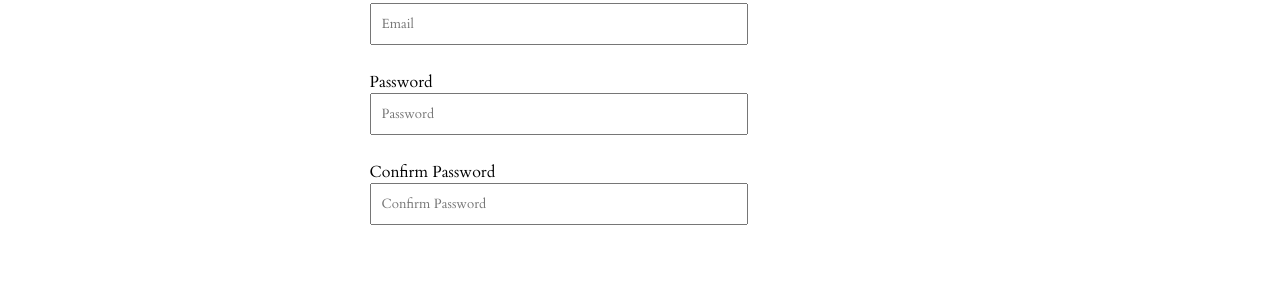
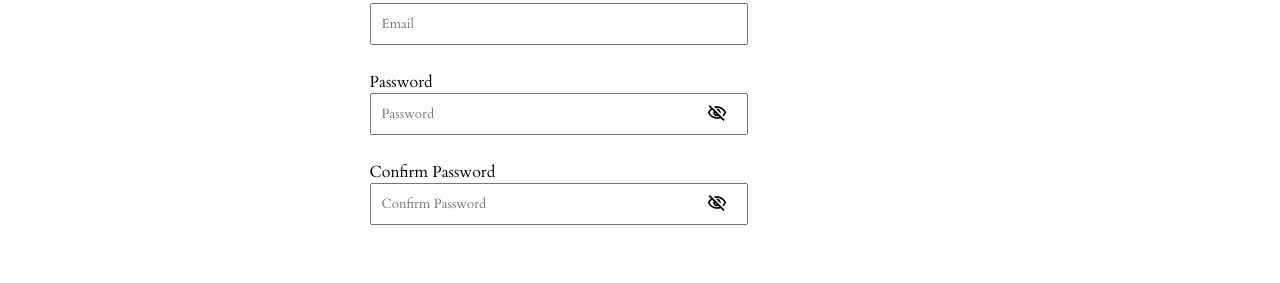
Before and after one commit to promise-J/flimzyClient, a React (Create React App) app: page /starting in a window 1280 px wide. Both pictures are taken after a click on the button "Next". Shown: the part 363-646 px from the top of the page. Built offline with nearby package versions, Linux system fonts and the light colour scheme; no server answers; a web font is replaced by a local one.

Commit message:
deploy the starter page

```diff
--- a/src/components/AllUsersView.jsx
+++ b/src/components/AllUsersView.jsx
@@ -2,7 +2,7 @@ import React, { useState } from 'react'
 import { IoIosArrowUp } from 'react-icons/io'
 import ProfilePic from '../images/profileBlank.png'
 import { AiOutlineDown } from 'react-icons/ai'
-import { useDispatch, useSelector } from 'react-redux'
+import { useSelector } from 'react-redux'
 import { makeRequest } from '../utils/apiCalls'
 import { toast } from 'react-toastify'
 
@@ -10,7 +10,7 @@ import { toast } from 'react-toastify'
 
 const AllUsersView = ({searchName}) => {
     const [showExtra, setShowExtra] = useState(false)
-    const dispatch = useDispatch()
+    // const dispatch = useDispatch()
 
     const { userList } = useSelector(state => state.user)
 
--- a/src/components/ChatList.jsx
+++ b/src/components/ChatList.jsx
@@ -6,7 +6,7 @@ import { makeRequest } from '../utils/apiCalls'
 import {format} from 'timeago.js'
 import { setPopImg, setShowImg } from '../redux/chatSlice'
 // import { setSelectedChatCompare } from '../redux/chatSlice'
-const REACT_APP_BACKEND_URL = process.env.REACT_APP_BACKEND_URL
+// const REACT_APP_BACKEND_URL = process.env.REACT_APP_BACKEND_URL
 
 
 const ChatList = ({chat, notifications, setNotifications}) => {
@@ -15,7 +15,7 @@ const ChatList = ({chat, notifications, setNotifications}) => {
     const {user: currentUser} = useSelector(state=> state.user)
     const {singleLoad} = useSelector(state=> state.message)
     const [lastMsg, setLastMsg] = useState('')
-    const PF = REACT_APP_BACKEND_URL
+    // const PF = REACT_APP_BACKEND_URL
 
 
     // useEffect(()=>{
--- a/src/components/CreateStatus.jsx
+++ b/src/components/CreateStatus.jsx
@@ -1,8 +1,7 @@
-import EmojiPicker from 'emoji-picker-react'
-import React, { useEffect, useState } from 'react'
+import React, { useState } from 'react'
 import { IoMdColorPalette } from 'react-icons/io'
 import { makeRequest } from '../utils/apiCalls'
-import { MdEmojiEmotions, MdSend } from 'react-icons/md'
+import { MdSend } from 'react-icons/md'
 import {toast} from 'react-toastify'
 import './createStatus.css'
 import { createStatus } from '../redux/statusSlice'
--- a/src/components/Forms/SecondForm.jsx
+++ b/src/components/Forms/SecondForm.jsx
@@ -1,27 +1,95 @@
-import React from 'react'
+import React, { useState } from 'react'
+import {MdOutlineVisibility, MdOutlineVisibilityOff} from 'react-icons/md'
 
 const SecondForm = ({registerUser, setRegisterUser}) => {
     const {email, password, cPassword} = registerUser
+    const [showPassword, setShowPassword] = useState(false)
+    const [showCPassword, setShowCPassword] = useState(false)
 
 
     return (
       <form>
         <div className="formItem">
           <label>Email</label>
-                <input value={email} onChange={(e)=> setRegisterUser({...registerUser, email: e.target.value})}  type="text" placeholder='Email' />
+          <input
+            value={email}
+            onChange={(e) =>
+              setRegisterUser({ ...registerUser, email: e.target.value })
+            }
+            type="text"
+            placeholder="Email"
+          />
         </div>
-            <div className="formItem">
+        <div className="formItem" style={{ position: "relative" }}>
+          {showPassword ? (
+            <MdOutlineVisibility
+              onClick={()=> setShowPassword(false)}
+              style={{
+                position: "absolute",
+                top: 40,
+                right: "35%",
+                fontSize: 20,
+                cursor: "pointer",
+              }}
+            />
+          ) : (
+            <MdOutlineVisibilityOff
+              onClick={() => setShowPassword(true)}
+              style={{
+                position: "absolute",
+                top: 40,
+                right: "35%",
+                fontSize: 20,
+                cursor: "pointer",
+              }}
+            />
+          )}
           <label>Password</label>
-                <input value={password} onChange={(e)=> setRegisterUser({...registerUser, password: e.target.value})}  type="text" placeholder='Password' />
+          <input
+            value={password}
+            onChange={(e) =>
+              setRegisterUser({ ...registerUser, password: e.target.value })
+            }
+            type={showPassword ? 'text' : 'password'}
+            placeholder="Password"
+          />
         </div>
-            <div className="formItem">
+        <div className="formItem" style={{ position: "relative" }}>
+          {showCPassword ? (
+            <MdOutlineVisibility
+              onClick={() => setShowCPassword(false)}
+              style={{
+                position: "absolute",
+                top: 40,
+                right: "35%",
+                fontSize: 20,
+                cursor: "pointer",
+              }}
+            />
+          ) : (
+            <MdOutlineVisibilityOff
+              onClick={() => setShowCPassword(true)}
+              style={{
+                position: "absolute",
+                top: 40,
+                right: "35%",
+                fontSize: 20,
+                cursor: "pointer",
+              }}
+            />
+          )}
           <label>Confirm Password</label>
-                <input value={cPassword} onChange={(e)=> setRegisterUser({...registerUser, cPassword: e.target.value})}  type="text" placeholder='Confirm Password' />
+          <input
+            value={cPassword}
+            onChange={(e) =>
+              setRegisterUser({ ...registerUser, cPassword: e.target.value })
+            }
+            type={showCPassword ? "text" : "password"}
+            placeholder="Confirm Password"
+          />
         </div>
-
-
       </form>
-    )
+    );
 }
 
 export default SecondForm
--- a/src/components/Forms/ThirdForm.jsx
+++ b/src/components/Forms/ThirdForm.jsx
@@ -1,4 +1,4 @@
-import React, { useState } from 'react'
+import React from 'react'
 import {toast} from 'react-toastify'
 
 const ThirdForm = ({registerUser, setRegisterUser}) => {
--- a/src/components/FriendRequest.jsx
+++ b/src/components/FriendRequest.jsx
@@ -1,10 +1,9 @@
 import React, { useState } from 'react'
 import { IoIosArrowUp } from 'react-icons/io'
-import ProfilePic from '../images/profileBlank.png'
 import { AiOutlineDown } from 'react-icons/ai'
 import { useDispatch, useSelector } from 'react-redux'
 import { makeRequest } from '../utils/apiCalls'
-import { addChatList, setChats } from '../redux/chatSlice'
+import { addChatList } from '../redux/chatSlice'
 import { toast } from 'react-toastify'
 import { setUserRequest } from '../redux/userSlice'
 
--- a/src/components/MessageSection.jsx
+++ b/src/components/MessageSection.jsx
@@ -9,7 +9,7 @@ import { makeRequest } from '../utils/apiCalls'
 import { FiStar } from 'react-icons/fi'
 import { RiShareForwardLine } from 'react-icons/ri'
 import { toast } from 'react-toastify'
-import { setCallMode, setRightView } from '../redux/appSlice'
+import { setRightView } from '../redux/appSlice'
 import { useDispatch, useSelector } from 'react-redux'
 // import { setNotifications } from '../redux/chatSlice'
 import { setRepliedMessage, setSingleLoad } from '../redux/messageSlice'
@@ -70,7 +70,7 @@ const MessageSection = ({ user, socket, setNotifications, notifications }) => {
     const submitMessage = async (e) => {
         e.preventDefault()
         if (!message) return
-        const formData = new FormData()
+        // const formData = new FormData()
         // formData.append('image', messageImg)
         try {
             if(repliedMessage){
--- a/src/components/RightSidebar.js
+++ b/src/components/RightSidebar.js
@@ -14,7 +14,7 @@ import { makeRequest } from '../utils/apiCalls'
 import { setChatId } from '../redux/userSlice'
 import { toast } from 'react-toastify'
 import { setChats } from '../redux/chatSlice'
-const REACT_APP_BACKEND_URL = process.env.REACT_APP_BACKEND_URL
+// const REACT_APP_BACKEND_URL = process.env.REACT_APP_BACKEND_URL
 
 
 
@@ -24,7 +24,7 @@ const RightSidebar = () => {
     const { rightView } = useSelector(state => state.app)
     const { chatId, user: currentUser } = useSelector(state => state.user)
     const { chatList, chatObject } = useSelector(state => state.chat)
-    const PF = REACT_APP_BACKEND_URL
+    // const PF = REACT_APP_BACKEND_URL
 
     const deleteChat = async(chatId)=>{
         try {
--- a/src/components/SingleStatusPost.jsx
+++ b/src/components/SingleStatusPost.jsx
@@ -1,5 +1,5 @@
 import React from 'react'
-import { useDispatch, useSelector } from 'react-redux'
+import { useDispatch } from 'react-redux'
 import { setCurrentStatusArray, setCurrentStatusSlide, setStatusIndex } from '../redux/statusSlice'
 // import Img from '../images/profileBlank.png'
 
--- a/src/components/ViewStatus.jsx
+++ b/src/components/ViewStatus.jsx
@@ -1,7 +1,6 @@
 import React, { useState } from 'react'
-import Img from '../images/profileBlank.png'
 import { FaAngleLeft, FaAngleRight } from 'react-icons/fa'
-import { MdCancel, MdEmojiEmotions, MdSend, MdSignalWifiStatusbarConnectedNoInternet } from 'react-icons/md'
+import { MdCancel, MdEmojiEmotions, MdSend } from 'react-icons/md'
 import { useDispatch, useSelector } from 'react-redux'
 import { setCurrentStatusArray, setStatusIndex } from '../redux/statusSlice'
 import { useEffect } from 'react'
--- a/src/page/Starting.jsx
+++ b/src/page/Starting.jsx
@@ -33,6 +33,9 @@ const Starting = () => {
         setRegState(state => state - 1)
     }
     const nextStage = async () => {
+        if(regStage===2 && cPassword !== password){
+            return toast.error('Passwords must match to continue')
+        }
         if (regStage >= 3) {
             if (cPassword !== password) return toast.error('Passwords must match')
             if(!username || !password || !email || !gender || !about) return toast.error('Field must not be empty')
```
Lines whose indentation alone changed are shown as unchanged.
